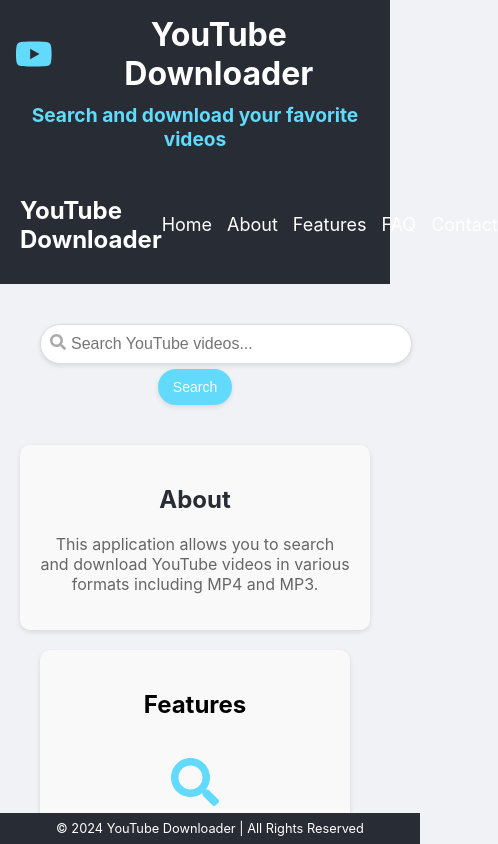
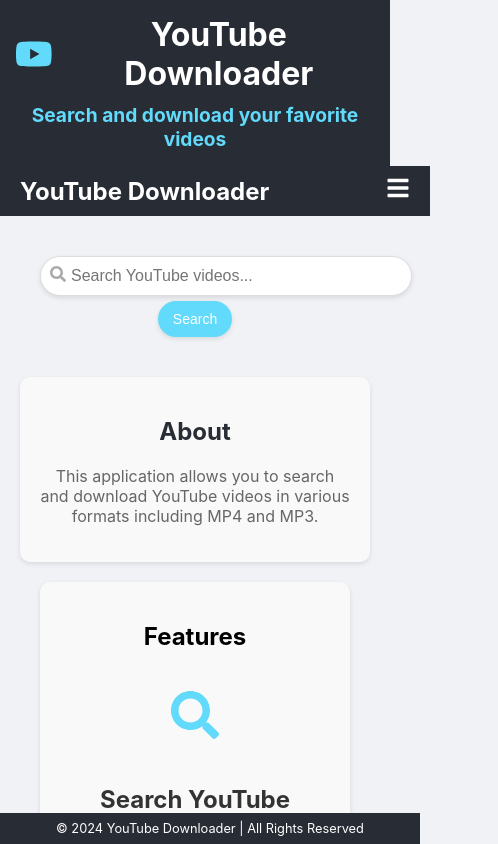
Before and after one commit to saikothouse/yt-dl, a React (Vite) app: page / in a window 390 px wide. Shown: the top 844 px of the page, 498 px wide, since content can reach past the window. Built offline with nearby package versions, Linux system fonts and the light colour scheme.

Commit message:
Update Navbar.tsx

```diff
--- a/src/components/Navbar.tsx
+++ b/src/components/Navbar.tsx
@@ -1,36 +1,61 @@
 import React from 'react';
 import styled from 'styled-components';
 import { Link } from 'react-router-dom';
+import { FaBars } from 'react-icons/fa';
 
 const NavbarContainer = styled.nav`
+  width: 100%;
+  background-color: #282c34;
   display: flex;
   justify-content: space-between;
   align-items: center;
   padding: 10px 20px;
-  background-color: #282c34;
   color: white;
+  position: sticky;
+  top: 0;
+  z-index: 1000;
+`;
+
+const Logo = styled.h1`
+  font-size: 1.5em;
+  margin: 0;
 `;
 
 const NavLinks = styled.div`
   display: flex;
+  align-items: center;
   gap: 15px;
+  @media (max-width: 768px) {
+    display: none;
+  }
 `;
 
 const NavLink = styled(Link)`
   color: white;
   text-decoration: none;
-  font-size: 18px;
+  font-size: 1em;
 
   &:hover {
     text-decoration: underline;
   }
 `;
 
-const Logo = styled.h1`
-  font-size: 24px;
+const MobileIcon = styled.div`
+  display: none;
+  @media (max-width: 768px) {
+    display: block;
+    font-size: 1.5em;
+    cursor: pointer;
+  }
 `;
 
 const Navbar: React.FC = () => {
+  const [isMobileMenuOpen, setIsMobileMenuOpen] = React.useState(false);
+
+  const handleMobileMenuToggle = () => {
+    setIsMobileMenuOpen(!isMobileMenuOpen);
+  };
+
   return (
     <NavbarContainer>
       <Logo>YouTube Downloader</Logo>
@@ -41,6 +66,18 @@
         <NavLink to="/faq">FAQ</NavLink>
         <NavLink to="/contact">Contact</NavLink>
       </NavLinks>
+      <MobileIcon onClick={handleMobileMenuToggle}>
+        <FaBars />
+      </MobileIcon>
+      {isMobileMenuOpen && (
+        <NavLinks style={{ flexDirection: 'column', position: 'absolute', top: '60px', right: '10px', backgroundColor: '#282c34', borderRadius: '5px', padding: '10px' }}>
+          <NavLink to="/" onClick={handleMobileMenuToggle}>Home</NavLink>
+          <NavLink to="/about" onClick={handleMobileMenuToggle}>About</NavLink>
+          <NavLink to="/features" onClick={handleMobileMenuToggle}>Features</NavLink>
+          <NavLink to="/faq" onClick={handleMobileMenuToggle}>FAQ</NavLink>
+          <NavLink to="/contact" onClick={handleMobileMenuToggle}>Contact</NavLink>
+        </NavLinks>
+      )}
     </NavbarContainer>
   );
 };
```
